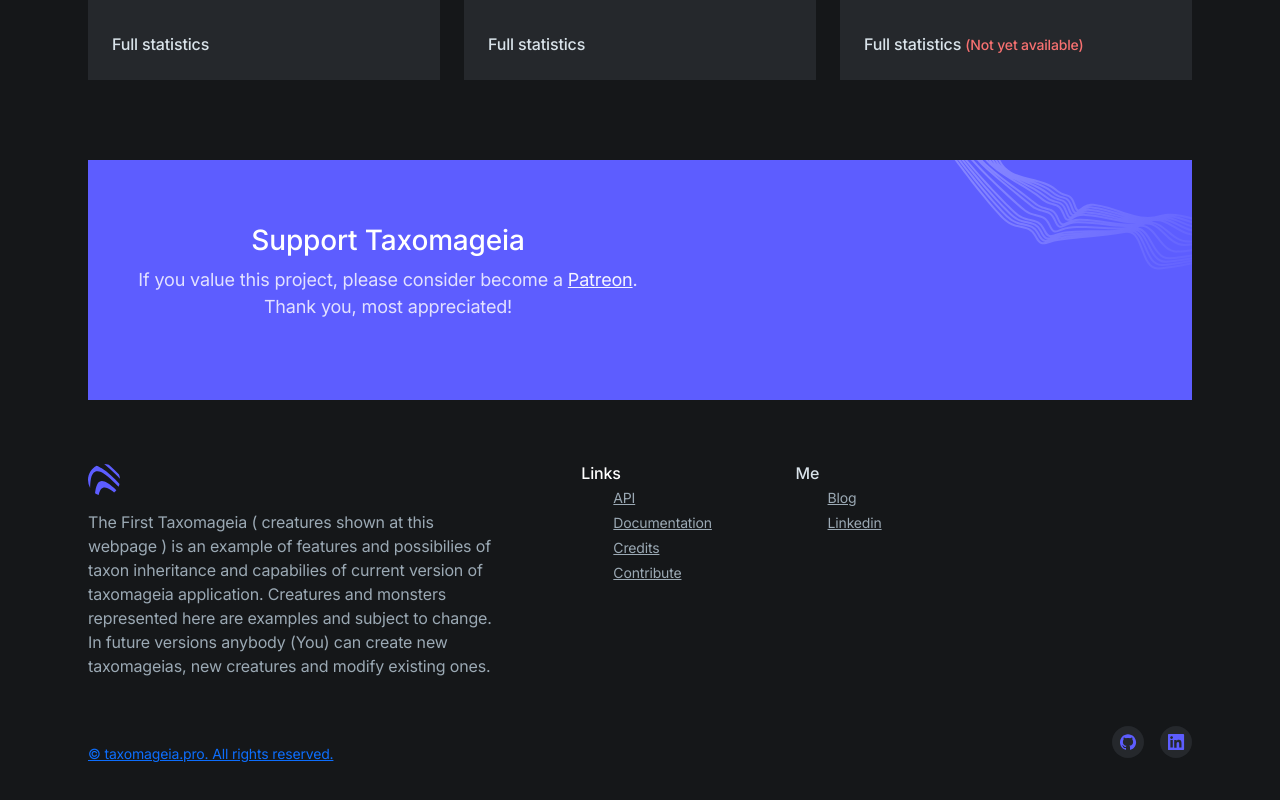
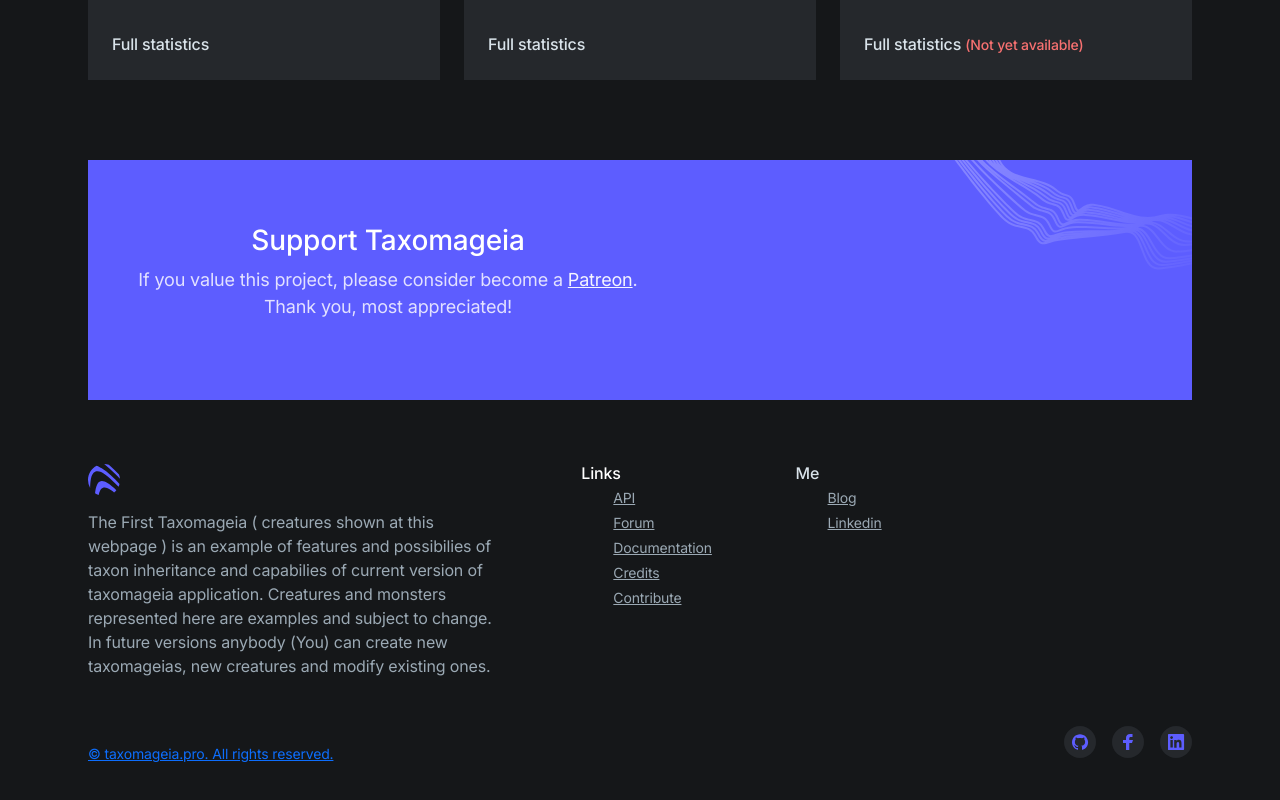
Before and after one commit to Nerdman4U/taxomageia-frontend, a Next.js app: page / in a window 1280 px wide. Shown: the part 2997-3797 px from the top of the page. Built offline with nearby package versions, Linux system fonts and the light colour scheme; no server answers.

Commit message:
feat(links): facebook, forum

```diff
--- a/components/ui/footer.tsx
+++ b/components/ui/footer.tsx
@@ -36,6 +36,9 @@
                 <ul>
                   <li className="mb-1">
                     <Link href={config.api_complete} className="text-gray-400 hover:text-gray-100 transition duration-150 ease-in-out">API</Link>
+                  </li>
+                  <li className="mb-1">
+                    <Link href={config.forum} className="text-gray-400 hover:text-gray-100 transition duration-150 ease-in-out">Forum</Link>
                   </li>
                   <li className="mb-1">
                     <Link href={config.documentation} className="text-gray-400 hover:text-gray-100 transition duration-150 ease-in-out">Documentation</Link>
@@ -83,14 +86,14 @@
                   </svg>
                 </Link>
               </li>
-              {/* <li className="ml-4">
-                <Link href="/" className="flex justify-center items-center text-purple-600 bg-gray-800 hover:text-gray-100 hover:bg-purple-600 rounded-full transition duration-150 ease-in-out" aria-label="Facebook">
+              <li className="ml-4">
+                <Link target="_blank" href={config.facebook} className="flex justify-center items-center text-purple-600 bg-gray-800 hover:text-gray-100 hover:bg-purple-600 rounded-full transition duration-150 ease-in-out" aria-label="Facebook">
                   <svg className="w-8 h-8 fill-current" viewBox="0 0 32 32" xmlns="http://www.w3.org/2000/svg">
                     <path d="M14.023 24L14 17h-3v-3h3v-2c0-2.7 1.672-4 4.08-4 1.153 0 2.144.086 2.433.124v2.821h-1.67c-1.31 0-1.563.623-1.563 1.536V14H21l-1 3h-2.72v7h-3.257z" />
                   </svg>
                 </Link>
               </li>
-              <li className="ml-4">
+              {/* <li className="ml-4">
                 <Link href="/" className="flex justify-center items-center text-purple-600 bg-gray-800 hover:text-gray-100 hover:bg-purple-600 rounded-full transition duration-150 ease-in-out" aria-label="Instagram">
                   <svg className="w-8 h-8 fill-current" viewBox="0 0 32 32" xmlns="http://www.w3.org/2000/svg">
                     <circle cx="20.145" cy="11.892" r="1" />
--- a/config/index.js
+++ b/config/index.js
@@ -9,6 +9,8 @@
 const contribute = "/contribute.html"
 const blog = "http://blog.taxomageia.pro"
 const patreon = "https://www.patreon.com/Taxomageia"
+const forum = "http://forum.taxomageia.pro"
+const facebook = "https://www.facebook.com/profile.php?id=61555410616799"
 
 export {
   api,
@@ -21,5 +23,7 @@
   credits,
   contribute,
   blog,
-  patreon
+  patreon,
+  forum,
+  facebook
 }
```
